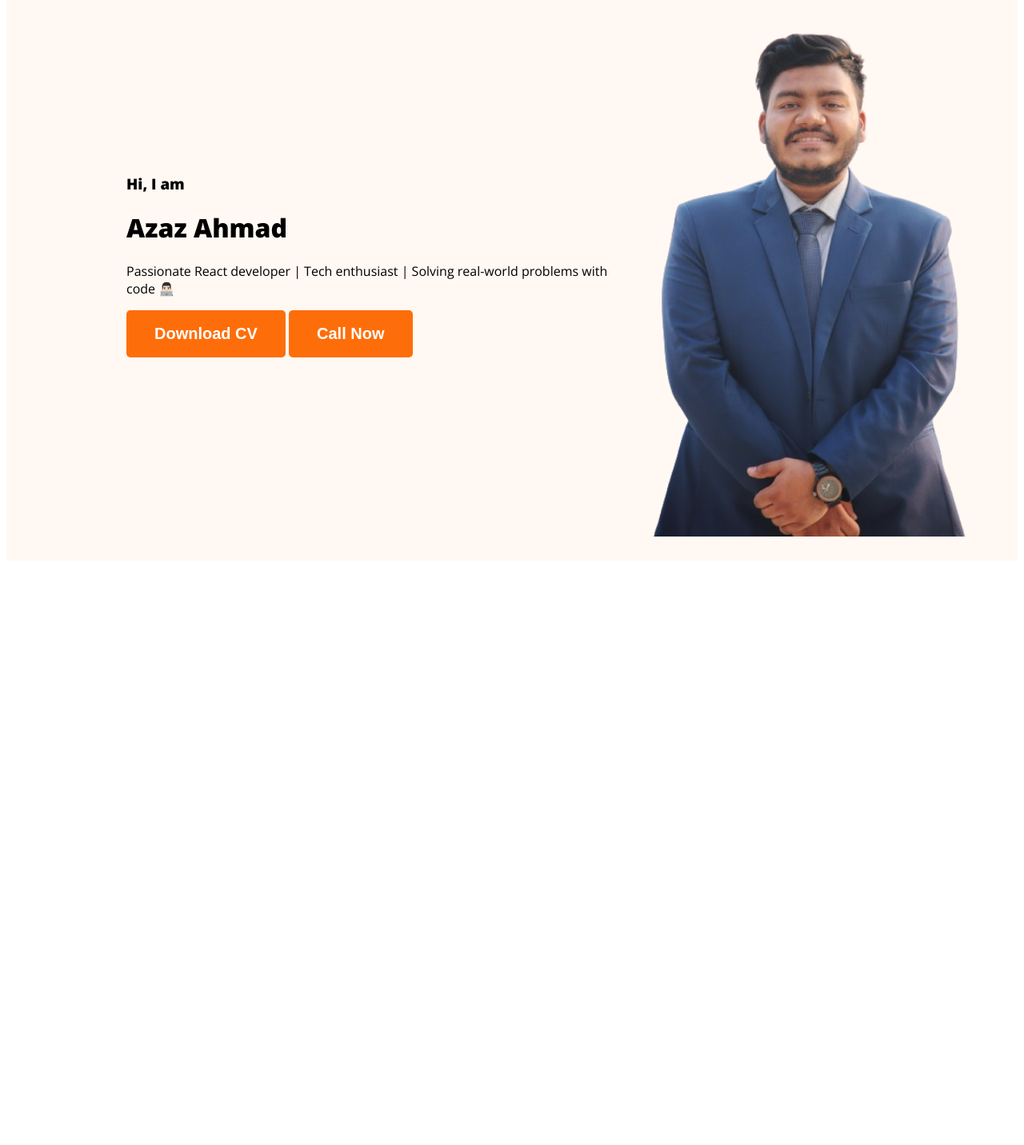
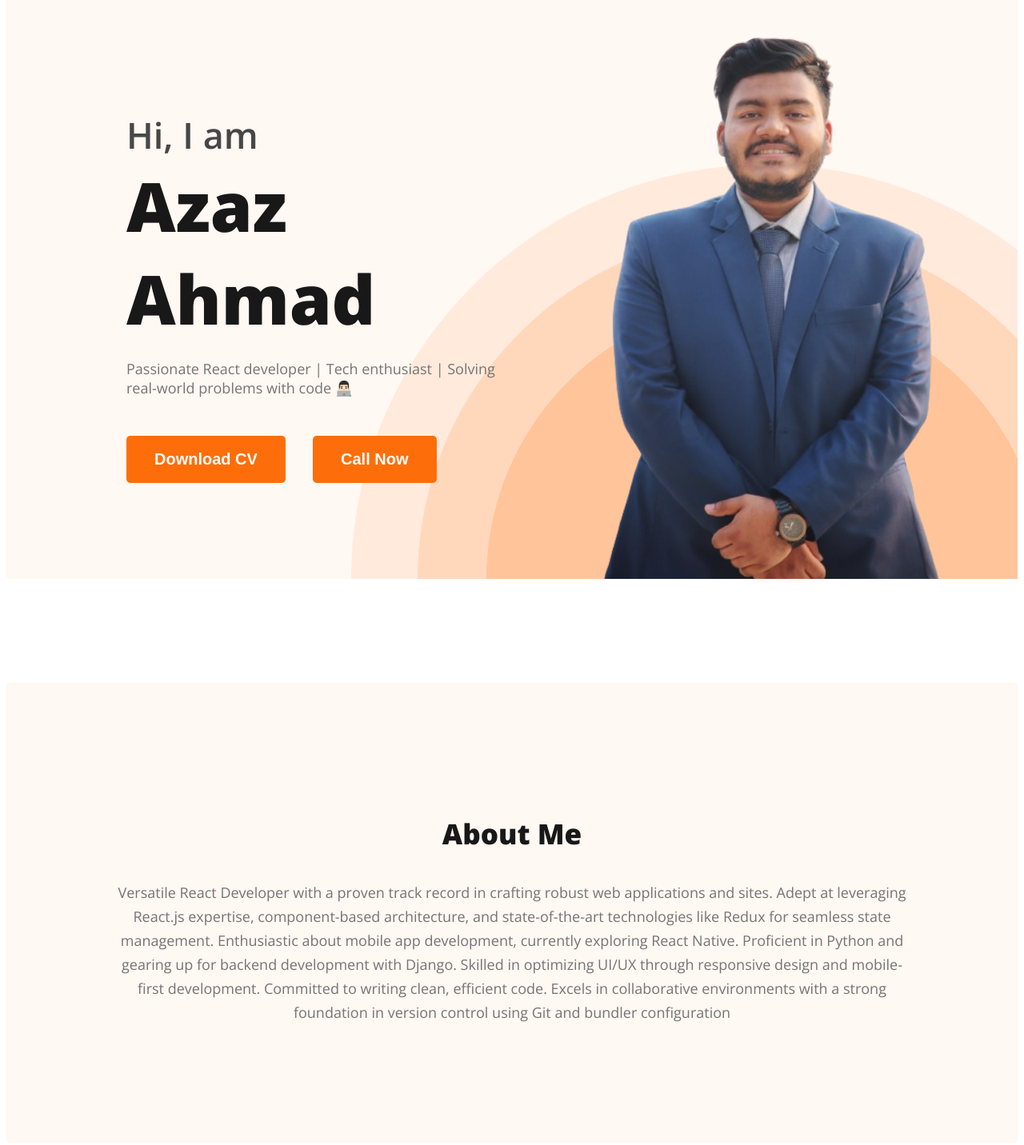
Before and after one commit to azazahmad08/my-portfolio, a plain HTML site: page index.html in a window 1280 px wide. Shown: the part 200-1632 px from the top of the page at 80% size. Before the commit the page ends 909 px from the top, so only its background shows below. Drawn offline with nearby package versions, Linux system fonts and the light colour scheme.

Commit message:
Added till about section

```diff
--- a/index.html
+++ b/index.html
@@ -26,8 +26,8 @@
             Passionate React developer | Tech enthusiast | Solving real-world
             problems with code 👨🏻‍💻
           </p>
-          <button class="btn-primary">Download CV</button>
-          <button class="btn-primary">Call Now</button>
+          <button class="btn-primary1">Download CV</button>
+          <button class="btn-primary1">Call Now</button>
         </div>
         <img
           class="profilepic"
@@ -36,5 +36,13 @@
         />
       </div>
     </header>
+    <main>
+        <section class="aboutme">
+            <h3 class="section-title">About Me</h3>
+            <p class="section-description">
+                Versatile React Developer with a proven track record in crafting robust web applications and sites. Adept at leveraging React.js expertise, component-based architecture, and state-of-the-art technologies like Redux for seamless state management. Enthusiastic about mobile app development, currently exploring React Native. Proficient in Python and gearing up for backend development with Django. Skilled in optimizing UI/UX through responsive design and mobile-first development. Committed to writing clean, efficient code. Excels in collaborative environments with a strong foundation in version control using Git and bundler configuration
+            </p>
+        </section>
+    </main>
   </body>
 </html>
--- a/styles/style.css
+++ b/styles/style.css
@@ -1,5 +1,4 @@
 @import url('https://fonts.googleapis.com/css2?family=Open+Sans:wght@400;600;800&display=swap');
-
 
 body {
     font-family: 'Open Sans', sans-serif;
@@ -21,11 +20,26 @@ body {
 
 }
 
+.btn-primary1 {
+    border: none;
+    border-radius: 5px;
+    background: #FD6E0A;
+    color: white;
+    font-size: 20px;
+    font-weight: 700;
+    font-style: normal;
+    padding: 18px 35px;
+    margin-top: 30px;
+    margin-right: 30px;
+}
+
+
 nav {
     display: flex;
     justify-content: space-between;
     align-items: center;
     margin: 0 200px;
+
 
 
 }
@@ -61,15 +75,72 @@ nav a {
 
 header {
     background: #FFF8F3;
+    background-image: url(../images/header_bg.png);
+    background-repeat: no-repeat;
+    background-position: bottom right;
 }
 
 .banner {
-    padding: 30px 30px 30px 150px;
+    padding: 30px 30px 0px 150px;
     display: flex;
     align-items: center;
+    justify-content: space-between;
+    padding-right: 60px;
+
+}
+
+.banner-content {
+    max-width: 500px;
 }
 
 .banner .profilepic {
     width: 500px;
 
 }
+
+.banner-greetings {
+    color: #474747;
+    font-size: 45px;
+    font-weight: 600;
+    margin-bottom: 0px;
+}
+
+.bannerheading {
+    color: #181818;
+    font-size: 85px;
+    font-weight: 700;
+    margin-top: 5px;
+    margin: 0px;
+
+}
+
+.banner p {
+    color: #757575;
+    font-size: 18px;
+    font-weight: 400;
+
+}
+
+.aboutme {
+    padding: 130px;
+    border-radius: 2px;
+    background: #FFF8F3;
+    margin: 130px 0px;
+
+}
+.section-title{
+    text-align: center;
+    font-size: 35px;
+    font-weight: 700;
+    color:#181818;
+}
+
+.section-description {
+    color: #757575;
+    text-align: center;
+    font-size: 18px;
+    font-weight: 400;
+    line-height: 30px;
+
+
+}
```
Also changed, not shown: images/hardy.png (deleted), images/header_bg.png (added).
